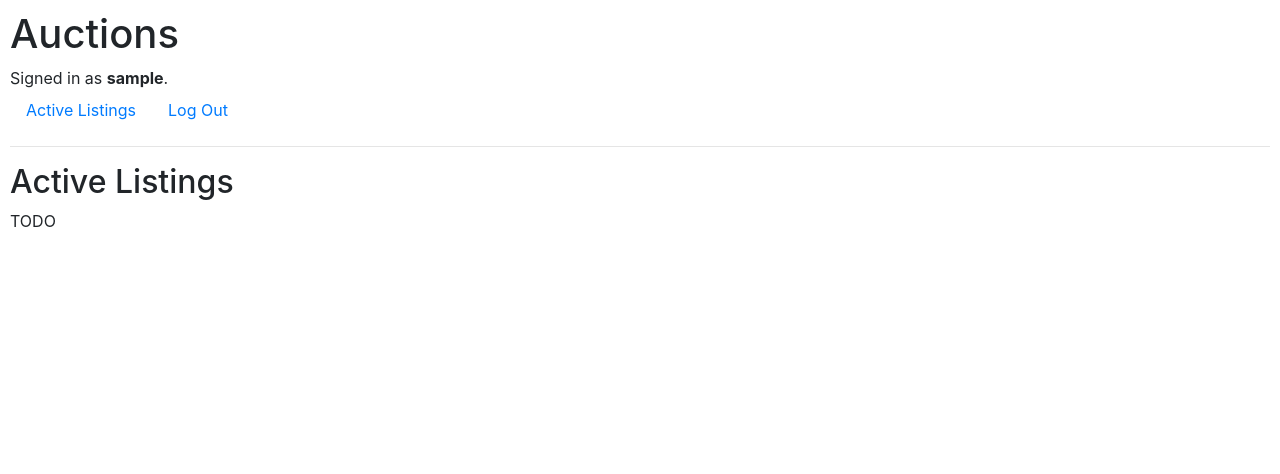
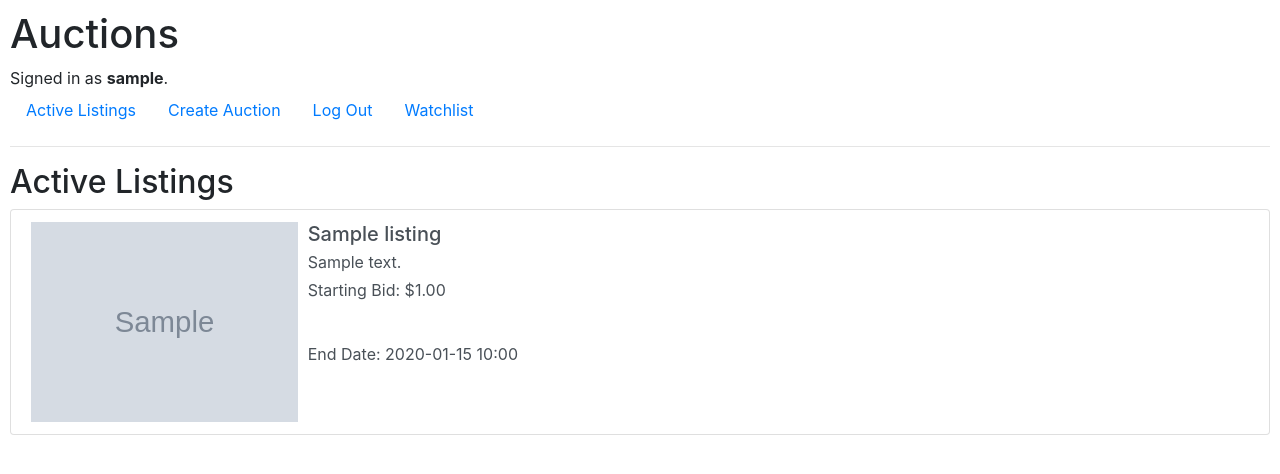
Before and after one commit to haopham98/commerce, a Django app: page / in a window 1280 px wide. Shown: the top 474 px of the page. Run offline with Django 3.2, Linux system fonts and the light colour scheme; a user stored in the database is signed in; tables that the repository leaves empty hold one stand-in row (values such as "Sample post"); grey boxes marked "Sample" are stand-in pictures; some libraries are stand-ins or nearby versions.

Commit message:
feat(auctions): auction form, auction detail, watchlist

```diff
--- /dev/null
+++ b/auctions/common.py
@@ -0,0 +1,8 @@
+CATEGORY_CHOICES = [
+    ('Electronics', 'Electronics'),
+    ('Fashion', 'Fashion'),
+    ('Home', 'Home'),
+    ('Toys', 'Toys'),
+    ('Sports', 'Sports'),
+    ('Automotive', 'Automotive'),
+]
--- a/auctions/templates/auctions/auction_form.html
+++ b/auctions/templates/auctions/auction_form.html
@@ -28,7 +28,7 @@
         <label for="category">Category:</label>
         <select class="form-control" id="category" name="category" required>
             {% for category in categories %}
-                <option value="{{ category.id }}">{{ category.name }}</option>
+                <option value="{{ category }}">{{ category }}</option>
             {% endfor %}
         </select>
     </div>
@@ -38,8 +38,8 @@
         <input type="hidden" name="user_id" value="{{ user.id }}">
     </div>
     <div class="form-group">
-        <label for="image_auction">Image Upload:</label>
-        <input type="file" class="file-input" id="image_auction" name="image_auction">
+        <label for="image_auction">Image URL:</label>
+        <input type="text" class="form-control" id="image_auction" name="image_auction">
     </div>
     <button type="submit" class="btn btn-primary">Create Auction</button>
 </form>
--- a/auctions/templates/auctions/index.html
+++ b/auctions/templates/auctions/index.html
@@ -3,5 +3,20 @@
 {% block body %}
     <h2>Active Listings</h2>
 
-    TODO
+    {% if listings %}
+        <div class="list-group">
+            {% for listing in listings %}
+                <a href="{% url 'auction_detail' listing.id %}" class="list-group-item list-group-item-action">
+                    <img src="{{ listing.image_url }}" alt="{{ listing.title }}" class="img-fluid" style="max-width: 300px; max-height: 200px; float: left; margin-right: 10px;">
+                    <h5 class="mb-1">{{ listing.title }}</h5>
+                    <p class="mb-1">{{ listing.description }}</p>
+                    <p>Starting Bid: ${{ listing.starting_bid }}</p>
+                    <br>
+                    <p>End Date: {{ listing.end_date|date:"Y-m-d H:i" }}</p>
+                </a>
+            {% endfor %}
+        </div>
+    {% else %}
+        <p>No active listings available.</p>
+    {% endif %}
 {% endblock %}
--- a/auctions/templates/auctions/layout.html
+++ b/auctions/templates/auctions/layout.html
@@ -22,8 +22,12 @@
             </li>
             {% if user.is_authenticated %}
                 <li class="nav-item">
+                    <a class="nav-link" href="{% url 'create_auction' %}">Create Auction</a>
+                <li class="nav-item">
                     <a class="nav-link" href="{% url 'logout' %}">Log Out</a>
                 </li>
+                <li class="nav-item">
+                    <a class="nav-link" href="{% url 'watchlist' %}">Watchlist</a>
             {% else %}
                 <li class="nav-item">
                     <a class="nav-link" href="{% url 'login' %}">Log In</a>
--- a/auctions/urls.py
+++ b/auctions/urls.py
@@ -7,5 +7,10 @@ urlpatterns = [
     path("login", views.login_view, name="login"),
     path("logout", views.logout_view, name="logout"),
     path("register", views.register, name="register"),
-    path("create_auction", views.create_auction, name="create_auction")
+    path("create_auction", views.create_auction, name="create_auction"),
+    path("listing/<int:auction_id>", views.auction_detail, name="auction_detail"),
+    path("bid/<int:auction_id>", views.place_bid, name="place_bid"),
+    path("watchlist", views.watchlist, name="watchlist"),
+    path("add_to_watchlist/<int:auction_id>", views.add_to_watchlist, name="add_to_watchlist"),
+    path("remove_from_watchlist/<int:auction_id>", views.remove_from_watchlist, name="remove_from_watchlist"),
 ]
--- a/auctions/views.py
+++ b/auctions/views.py
@@ -3,13 +3,18 @@ from django.db import IntegrityError
 from django.http import HttpResponse, HttpResponseRedirect
 from django.shortcuts import render
 from django.urls import reverse
+from django.contrib.auth.decorators import login_required
 
-from .models import User, Auction, AuctionCategory
+from auctions.common import CATEGORY_CHOICES
+from .models import User, Listing, Bid, Comment, Watchlist
 
 
 def index(request):
-    return render(request, "auctions/index.html")
-
+    listings = Listing.objects.filter(is_active=True).order_by('created_at')
+    return render(request, "auctions/index.html", {
+        "listings": listings,
+        "categories": [category[0] for category in CATEGORY_CHOICES]
+    })
 
 def login_view(request):
     if request.method == "POST":
@@ -62,18 +67,18 @@ def register(request):
     else:
         return render(request, "auctions/register.html")
 
+def create_auction(request):
 
-def create_auction(request):
-    categories = AuctionCategory.objects.all()
     if not request.user.is_authenticated:
         return render(request, "auctions/login.html", {
-           "message": "You must be logged in to create an auction."
-    })
+            "message": "You must be logged in to create an auction."
+        })
 
+    categories_list = [category[0] for category in CATEGORY_CHOICES]
     if request.method == "GET":
         return render(request, "auctions/auction_form.html", {
             "user": request.user,
-            "categories": categories
+            "categories": categories_list
         })
 
     if request.method == "POST":
@@ -82,19 +87,86 @@ def create_auction(request):
         starting_bid = request.POST["starting_bid"]
         end_date = request.POST["end_date"]
         image_auction = request.POST.get("image_auction", None)
-        print(request.POST)
-        auction = Auction(
+        categories = request.POST["category"]
+        auction = Listing(
             title=title,
             description=description,
             starting_bid=starting_bid,
             end_date=end_date,
-            user=request.user
+            category=categories,
+            owner=request.user
         )
         if image_auction:
-            auction.image_auction = image_auction
+            auction.image_url = image_auction
         else:
-            auction.image_auction = "https://placehold.co/600x400"
+            auction.image_url = "https://placehold.co/600x400"
         auction.save()
         return render(request, "auctions/index.html", {
             "message": "Auction created successfully!"
         })
+
+@login_required
+def auction_detail(request, auction_id):
+    listing = Listing.objects.get(id=auction_id)
+    return render(request, "auctions/auction_detail.html", {
+        "listing": listing
+    })
+
+@login_required
+def place_bid(request, auction_id):
+    if request.method == "POST":
+        item = Listing.objects.get(id=auction_id)
+        bid_amount = request.POST["bid_amount"]
+
+        if float(bid_amount) <= item.current_bid:
+            return render(request, "auctions/auction_detail.html", {
+                "listing": item,
+                "message": "Your bid must be higher than the current bid."
+            })
+
+        item.current_bid = bid_amount
+        item.save()
+        return render(request, "auctions/auction_detail.html", {
+            "listing": item,
+            "message": "Your bid has been placed successfully."
+        })
+
+@login_required
+def watchlist(request):
+    user_watchlist = Watchlist.objects.filter(user=request.user)
+    for item in user_watchlist:
+        print(item.listing.id, item.listing.title)
+    return render(request, "auctions/watchlist.html", {
+        "watchlist": user_watchlist,
+    })
+
+@login_required
+def add_to_watchlist(request, auction_id):
+    item = Listing.objects.get(id=auction_id)
+    watchlist_item, created = Watchlist.objects.get_or_create(user=request.user, listing=item)
+    # If the item was not created, it means it already exists in the watchlist
+    if not created:
+        message = "Item already in your watchlist."
+    else:
+        message = "Item added to your watchlist."
+    return render(request, "auctions/auction_detail.html", {
+        "listing": item,
+        "message": message
+    })
+
+@login_required
+def remove_from_watchlist(request, auction_id):
+    """
+        remove an item from the user's watchlist
+    """
+    item = Listing.objects.get(id=auction_id)
+    watchlist_item = Watchlist.objects.filter(user=request.user, listing=item)
+    if watchlist_item.exists():
+        watchlist_item.delete()
+        message = "Item removed from your watchlist."
+    else:
+        message = "Item not found in your watchlist."
+    return render(request, "auctions/watchlist.html", {
+        "listing": item,
+        "message": message
+    })
--- a/commerce/settings.py
+++ b/commerce/settings.py
@@ -135,3 +135,5 @@ STATIC_URL = '/static/'
 
 MEDIA_URL = '/media/'
 MEDIA_ROOT = os.path.join(BASE_DIR, 'media')
+
+LOGIN_URL = 'auctions/login'
```
Also changed, not shown: auctions/admin.py (+2 -10 lines), auctions/models.py (+31 -176 lines), auctions/templates/auctions/auction_detail.html (added, +29 -0 lines), auctions/templates/auctions/watchlist.html (added, +22 -0 lines), auctions/migrations/0001_initial.py, auctions/migrations/0002_listing_end_date_listing_won_price_and_more.py (added).
